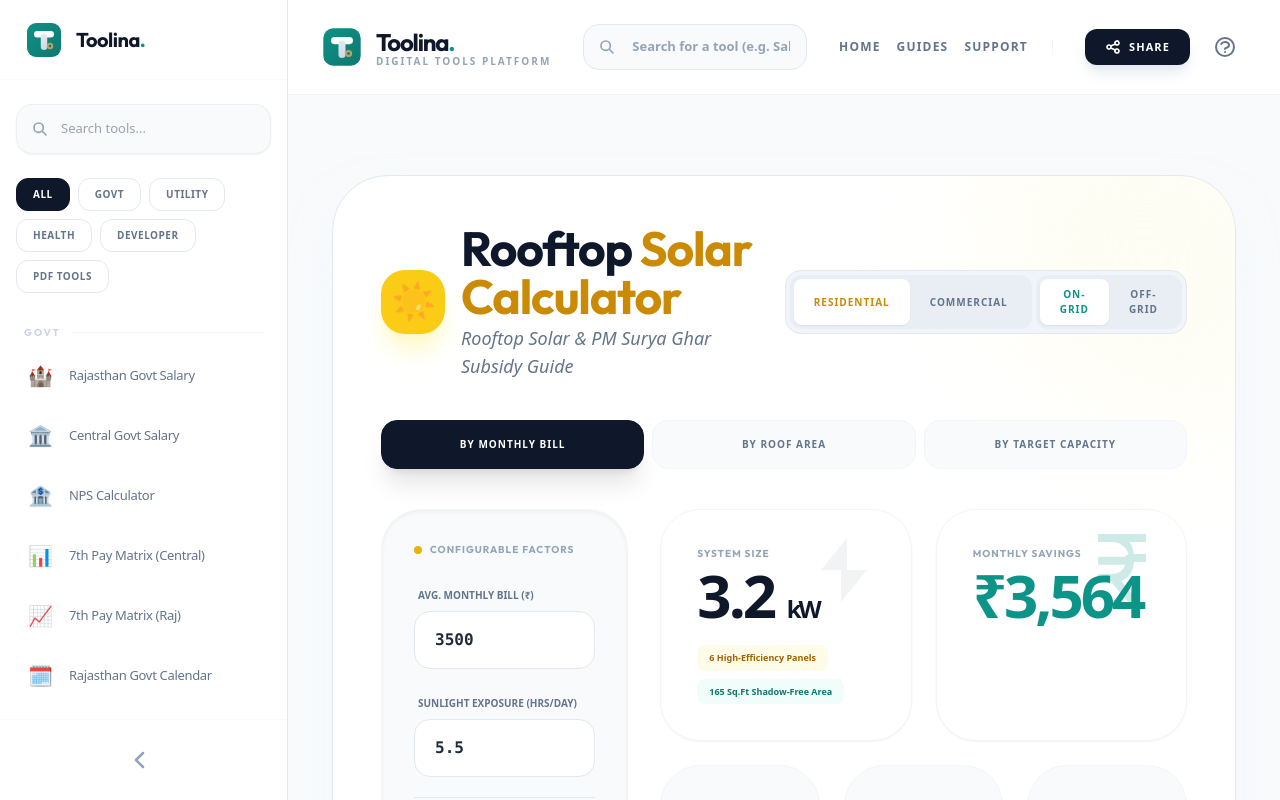
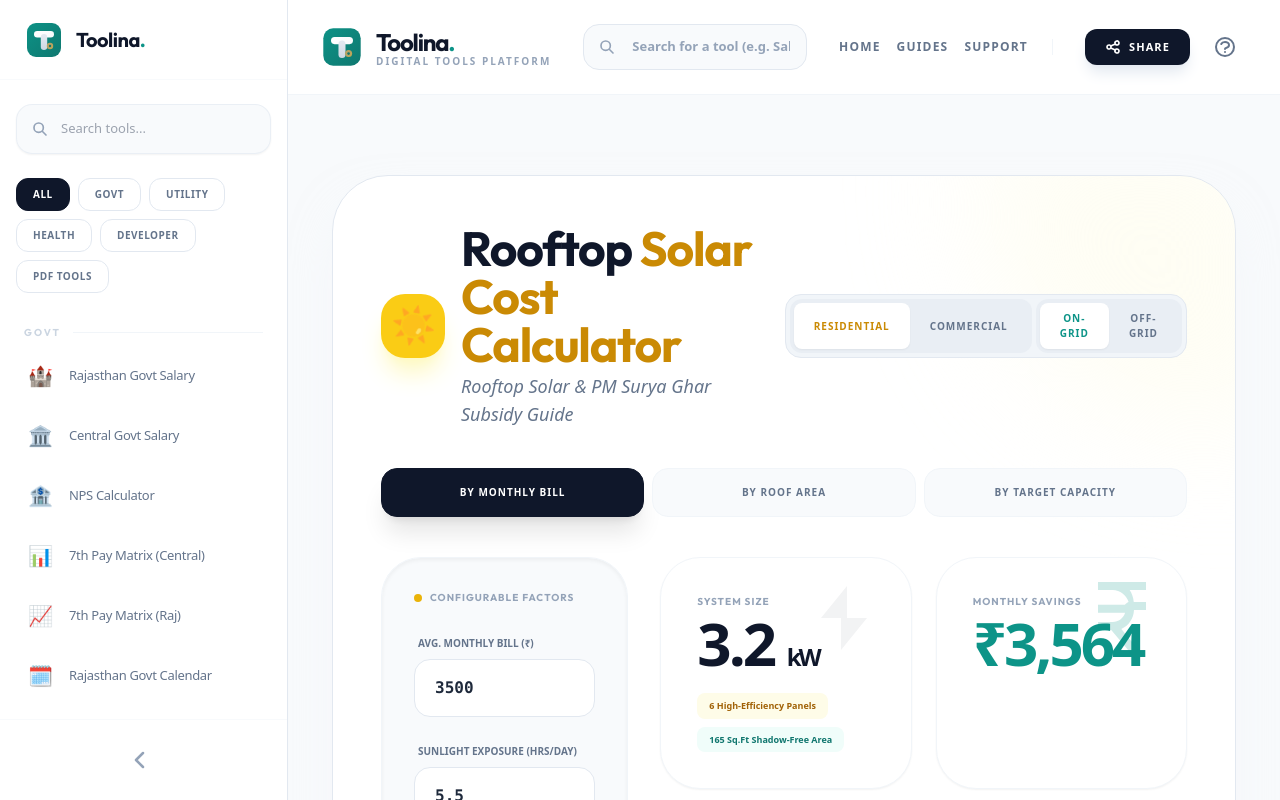
Before and after one commit to yog331/toolina.in, a React (Vite) app: page /solar-calc in a window 1280 px wide. Shown: the top 800 px of the page. Built offline with nearby package versions, Linux system fonts and the light colour scheme; no server answers.

Commit message:
feat: Enhance solar calculator meta descriptions
Update the name and description for the solar calculator in constants and meta tags to more accurately reflect its functionality as a "solar cost calculator" and improve keyword relevance.

```diff
--- a/constants.tsx
+++ b/constants.tsx
@@ -122,8 +122,8 @@ export const TOOLS: Tool[] = [
   },
   {
     id: 'solar-calc',
-    name: 'Solar Calculator',
-    description: 'Calculate Rooftop Solar ROI, PM Surya Ghar subsidy, and payback period with precision for Indian homes.',
+    name: 'Solar Cost Calculator',
+    description: 'Calculate Rooftop Solar ROI, PM Surya Ghar subsidy, and payback period with precision using this solar cost calculator for Indian homes.',
     icon: '☀️',
     category: 'Utility',
     path: '/solar-calc',
--- a/tools/SolarCalculator.tsx
+++ b/tools/SolarCalculator.tsx
@@ -65,7 +65,7 @@ const SolarCalculator: React.FC = () => {
       metaDesc.setAttribute('name', 'description');
       document.head.appendChild(metaDesc);
     }
-    metaDesc.setAttribute("content", "Calculate rooftop solar savings, ROI, and government subsidies in India. Precise estimator for PM Surya Ghar Muft Bijli Yojana benefits, solar payback period, and system sizing.");
+    metaDesc.setAttribute("content", "Calculate rooftop solar savings, ROI, and government subsidies in India. Precise estimator for PM Surya Ghar Muft Bijli Yojana benefits, solar payback period, solar cost calculator, and system sizing.");
 
     let metaKeywords = document.querySelector('meta[name="keywords"]');
     if (!metaKeywords) {
@@ -73,7 +73,7 @@ const SolarCalculator: React.FC = () => {
       metaKeywords.setAttribute('name', 'keywords');
       document.head.appendChild(metaKeywords);
     }
-    metaKeywords.setAttribute("content", "rooftop solar calculator India, solar ROI estimator, PM Surya Ghar subsidy calculator, solar panel cost India, solar payback period, rooftop solar savings, Muft Bijli Yojana calculator, Toolina");
+    metaKeywords.setAttribute("content", "rooftop solar calculator India, solar ROI estimator, solar cost calculator, PM Surya Ghar subsidy calculator, solar panel cost India, solar payback period, rooftop solar savings, Muft Bijli Yojana calculator, Toolina");
   }, []);
 
   // Calculation Engine
@@ -135,7 +135,7 @@ const SolarCalculator: React.FC = () => {
 
   return (
     <article className="max-w-6xl mx-auto space-y-6 md:space-y-10 animate-in fade-in slide-in-from-bottom-6 duration-700 pb-20 px-1">
-      <SEO title="Rooftop Solar Calculator India 2025 - ROI & PM Surya Ghar Subsidy Estimator" description="Free professional calculator and internal tool by Toolina. Accurate, fast, and easy to use." />
+      <SEO title="Rooftop Solar Cost Calculator India - ROI & PM Surya Ghar Subsidy Estimator" description="Free professional solar cost calculator and internal tool by Toolina. Accurate, fast, and easy to use." />
       {/* Animation Styles */}
       <style>{`
         @keyframes slow-rotate {
@@ -158,7 +158,7 @@ const SolarCalculator: React.FC = () => {
             </div>
             <div>
               <h1 className="text-2xl md:text-4xl lg:text-5xl font-display font-black text-slate-900 tracking-tight leading-none">
-                Rooftop <span className="text-yellow-600">Solar Calculator</span>
+                Rooftop <span className="text-yellow-600">Solar Cost Calculator</span>
               </h1>
               <p className="text-slate-500 font-medium text-xs md:text-lg mt-1 italic">Rooftop Solar & PM Surya Ghar Subsidy Guide</p>
             </div>
@@ -434,7 +434,7 @@ const SolarCalculator: React.FC = () => {
         </div>
       </footer>
 
-      <ShareWidget title="Rooftop Solar Calculator" />
+      <ShareWidget title="Rooftop Solar Cost Calculator" />
       </article>
   );
 };
```
